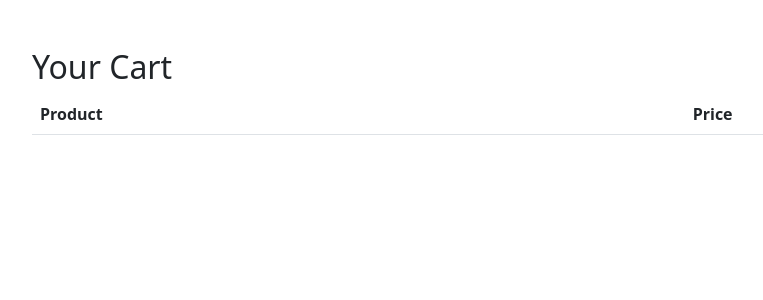
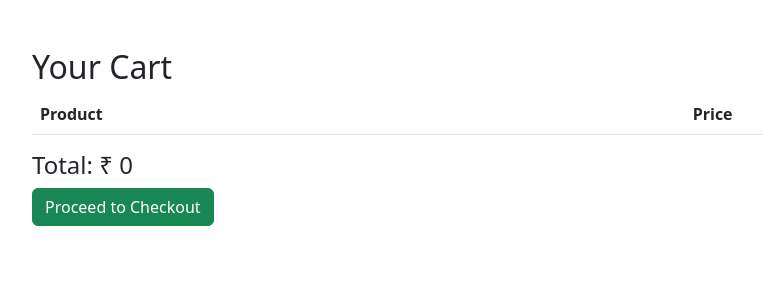
Before and after one commit to NumaMeman-cse/crochet_store, a Flask app: page /cart in a window 1280 px wide. Shown: the top 300 px of the page, without its empty margins (50-813 px from the left). Run offline with Flask 3, Linux system fonts and the light colour scheme; lists and menus that the app fills with data are empty.

Commit message:
Added total price calculation in cart

```diff
--- a/app.py
+++ b/app.py
@@ -68,16 +68,21 @@ def add_to_cart(product_id):
 def cart():
 
     cart_items = []
+    total_price = 0
 
     if "cart" in session:
 
         for product_id in session["cart"]:
             product = Product.query.get(product_id)
-            cart_items.append(product)
+
+            if product:
+                cart_items.append(product)
+                total_price += product.price
 
     return render_template(
         "cart.html",
-        cart_items=cart_items
+        cart_items=cart_items,
+        total_price=total_price
     )
 
 if __name__ == "__main__":
--- a/templates/cart.html
+++ b/templates/cart.html
@@ -33,6 +33,12 @@
 
 </table>
 
+<h4>Total: ₹ {{total_price}}</h4>
+
+<a href="#" class="btn btn-success">
+Proceed to Checkout
+</a>
+
 </div>
 
 </body>
```
